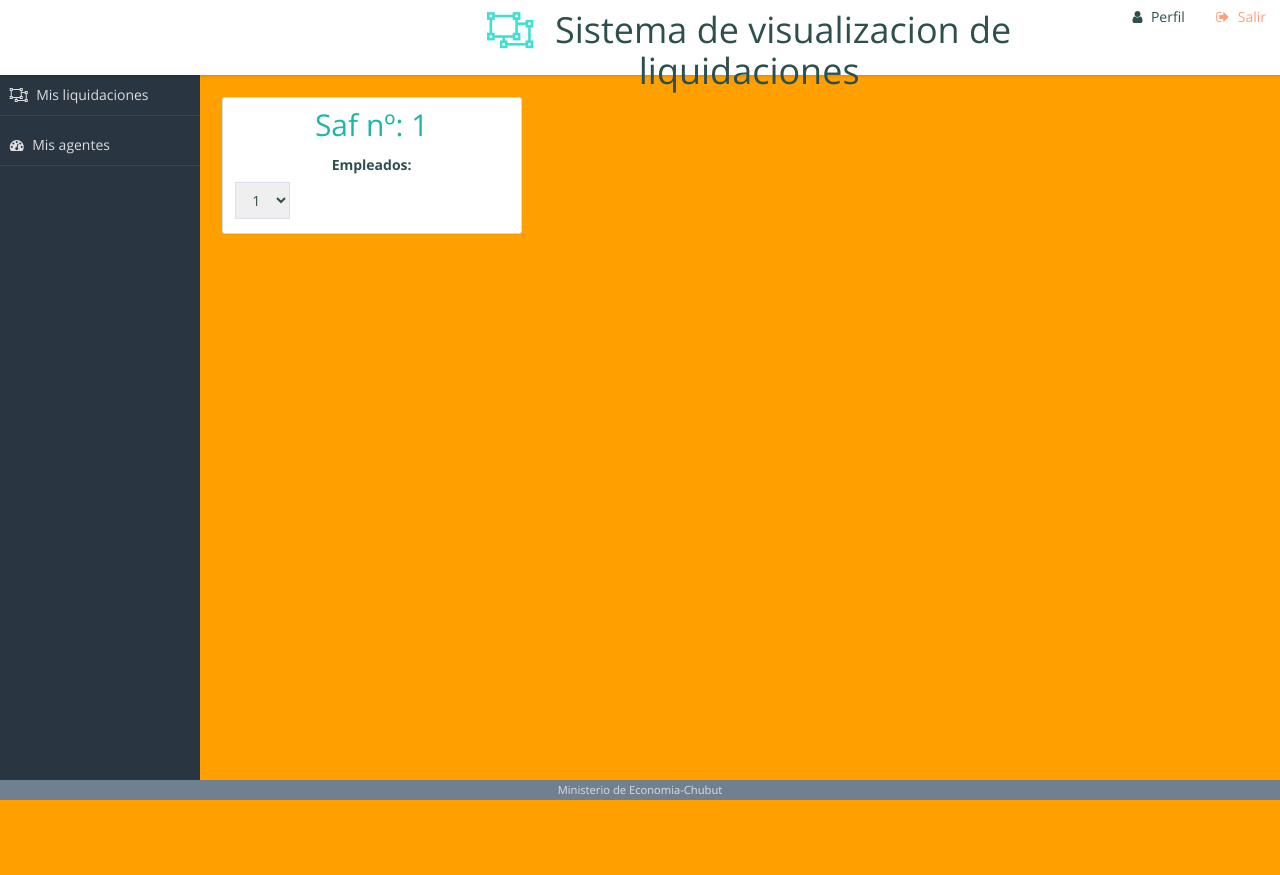
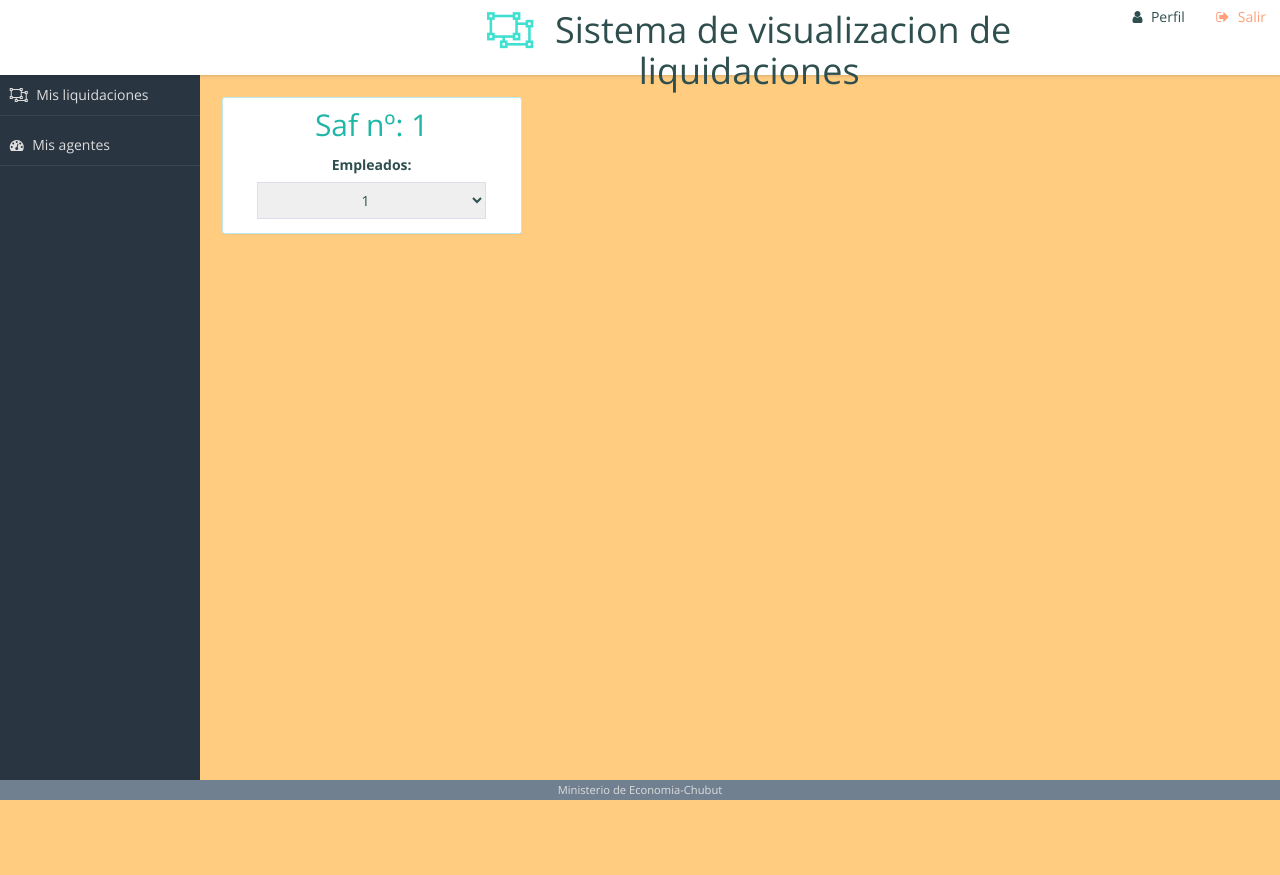
Before and after one commit to Anele13/Desarrollo-Web, a Django app: a page that uses desarrollo/templates/persona/administrador.html in a window 1280 px wide. Run offline with Django 3.2, Linux system fonts and the light colour scheme; a user stored in the database is signed in; tables that the repository leaves empty hold one stand-in row (values such as "Sample post"); some libraries are stand-ins or nearby versions.

Commit message:
arreglos

```diff
--- a/desarrollo/estaticos/css/estilos_tablas_liquidacion_agente_y_admin.css
+++ b/desarrollo/estaticos/css/estilos_tablas_liquidacion_agente_y_admin.css
@@ -1,4 +1,4 @@
 /* caracteristicas de la tabla de liquidaciones,alto de celdas, color de fondo, etc */
 body{
-  background-color: #FFA000;
+  background-color: #FFCC80;
 }
--- a/desarrollo/templates/persona/administrador.html
+++ b/desarrollo/templates/persona/administrador.html
@@ -36,7 +36,7 @@ function handleSelect(dni)
 	    <form style="">
         <label for="select-choice">Empleados:</label>
 					<div class="row">
-						<div class="col-xs-4">
+						<div class="col-ms-4">
 							<div align= "center">
                 <select name="OS" onchange="javascript:handleSelect(this.value)">
         						 {% for persona in values %}
```
Also changed, not shown: desarrollo/estaticos/css/agente.css (deleted, +0 -15 lines).
